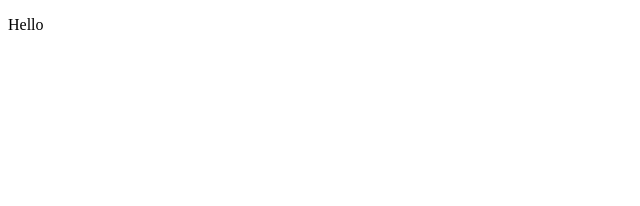
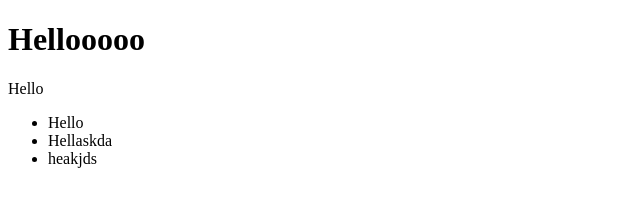
Before and after one commit to sheikh03/new-portfolio-deployment, a plain HTML site: page index.html in a window 1280 px wide. Shown: the whole page, without its empty margins (0-640 px from the left). Drawn offline with Linux system fonts and the light colour scheme.

Commit message:
added content

```diff
--- a/assets/css/styles.css
+++ b/assets/css/styles.css
@@ -0,0 +1,3 @@
+# {
+border: 100px;
+}
--- a/index.html
+++ b/index.html
@@ -9,6 +9,12 @@
 </head>
 <body>
     <script src="./assets/js/script.js"></script>
+    <h1>Hellooooo</h1>
     <p>Hello</p>
+    <ul>
+        <li>Hello</li>
+        <li>Hellaskda</li>
+        <li>heakjds</li>
+    </ul>
 </body>
 </html>
```
